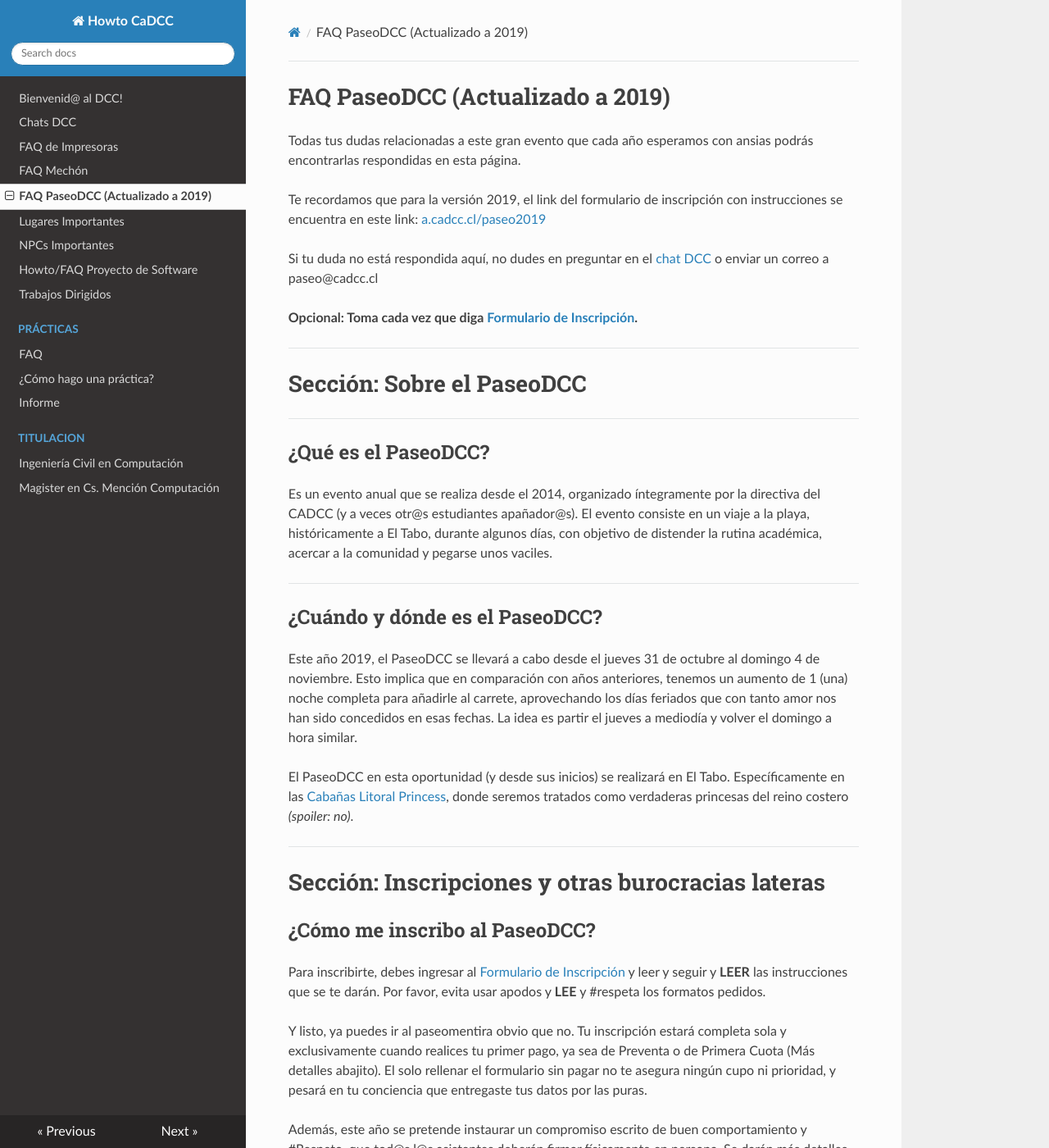
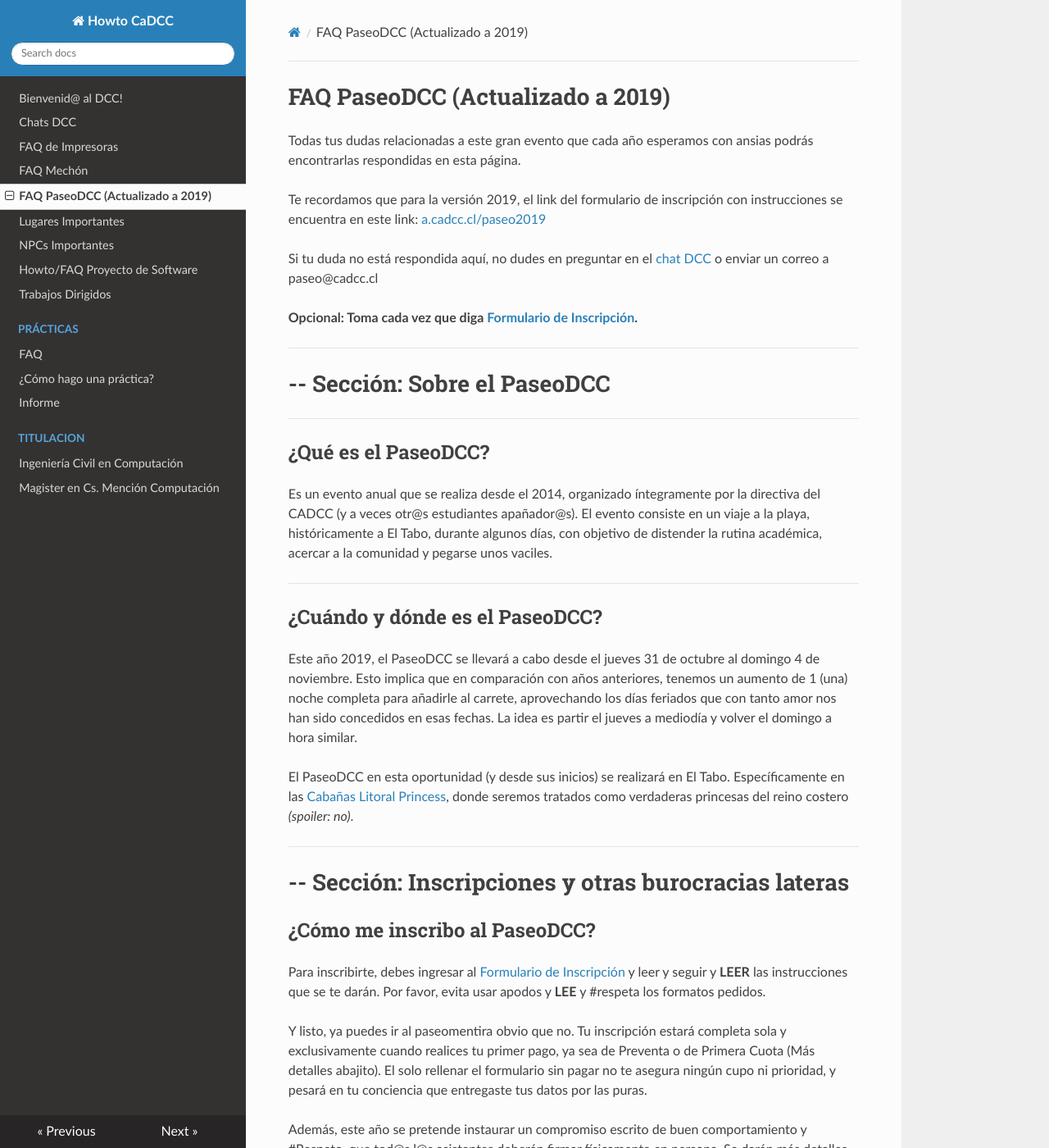
Before and after one commit to cadcc/howto, an MkDocs documentation site: the page built from docs/FAQ PaseoDCC.md, in a window 1280 px wide and 1400 px high. Shown: the whole window at 82% size. Built offline with MkDocs 1.6.1, drawn with Linux system fonts in a browser that asks for light colours; nearby versions of some CDN libraries; some of the changed text lies outside the part shown.

```diff
--- a/docs/FAQ PaseoDCC.md
+++ b/docs/FAQ PaseoDCC.md
@@ -10,7 +10,7 @@ Si tu duda no está respondida aquí, no dudes en preguntar en el [chat DCC](a.c
 
 ---
 
-# Sección: Sobre el PaseoDCC
+# -- Sección: Sobre el PaseoDCC
 
 ---
 
@@ -28,7 +28,7 @@ El PaseoDCC en esta oportunidad (y desde sus inicios) se realizará en El Tabo.
 
 ---
 
-# Sección: Inscripciones y otras burocracias lateras
+# -- Sección: Inscripciones y otras burocracias lateras
 
 ## ¿Cómo me inscribo al PaseoDCC?
 
@@ -84,7 +84,7 @@ Ahora, si te vai en la bélica y no quieres o te da lata mandar tus datos, puede
 
 ---
 
-# Sección: Hablemos de Prioridad...
+# -- Sección: Hablemos de Prioridad...
 
 _Esta es la sección de Prioridad que mencioné mil veces, por fin_
 
@@ -126,7 +126,7 @@ De todas formas, estaremos avisando si vemos que los cupos proyectan un exceso c
 
 ---
 
-# Sección: Pagos y moneas
+# -- Sección: Pagos y moneas
 
 ---
 
```
